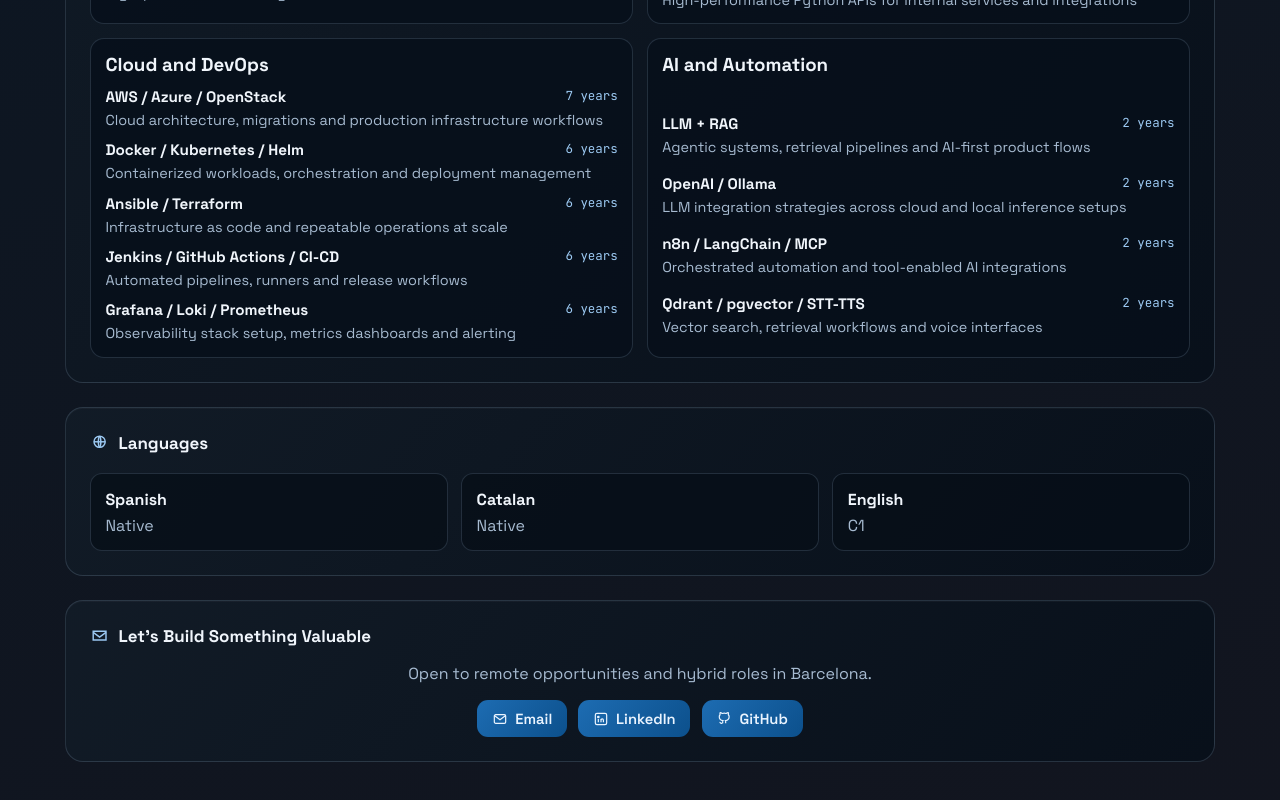
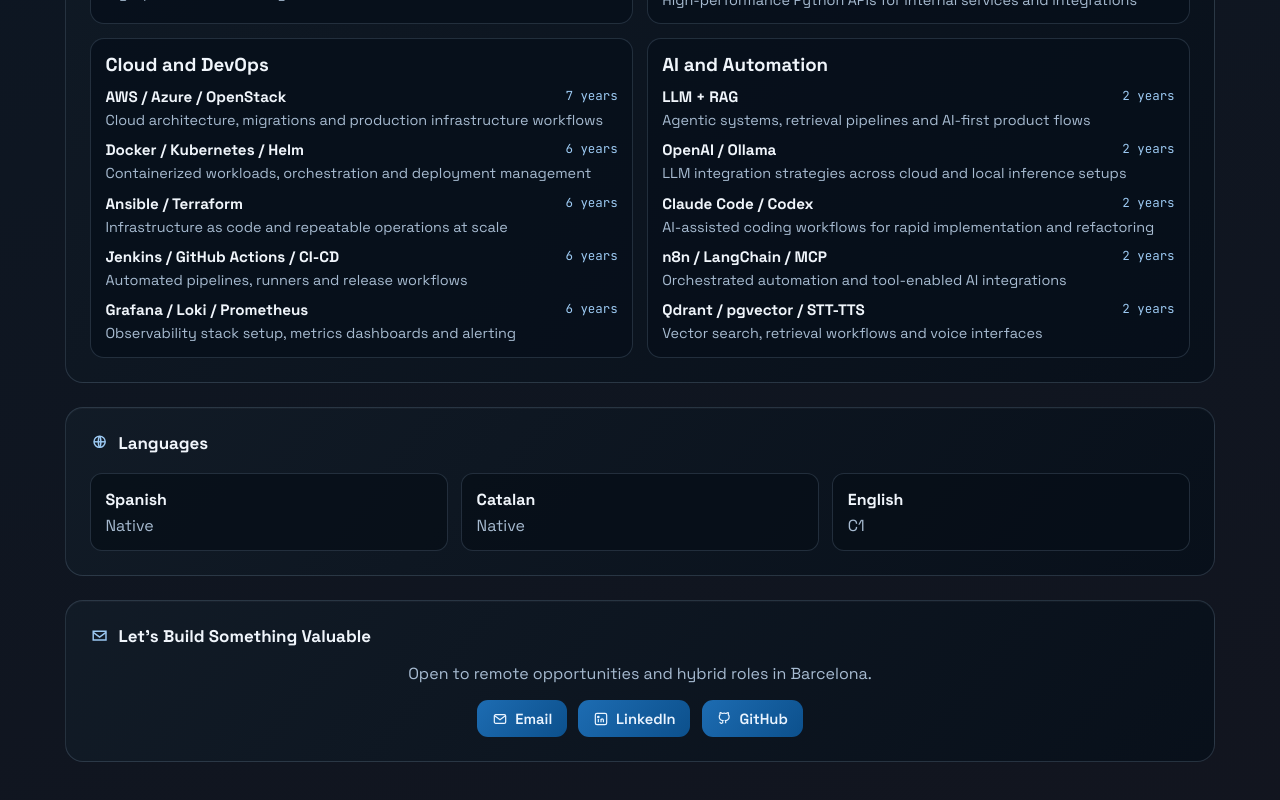
Before and after one commit to dsegoviat/resume, a Next.js app: page / in a window 1280 px wide. Shown: the part 3343-4143 px from the top of the page. Built offline with nearby package versions, Linux system fonts and the light colour scheme.

Commit message:
Add Claude Code and Codex to AI skills with 2 years

```diff
--- a/src/content/profile.ts
+++ b/src/content/profile.ts
@@ -48,6 +48,7 @@
     { name: "GitHub Actions", years: 2 },
     { name: "LLM + RAG", years: 2 },
     { name: "OpenAI / Ollama", years: 2 },
+    { name: "Claude Code / Codex", years: 2 },
     { name: "LangChain / n8n", years: 2 },
     { name: "Qdrant / pgvector", years: 2 },
     { name: "Whisper STT/TTS", years: 2 },
@@ -107,6 +108,7 @@
       },
       items: [
         { name: "OpenAI / Ollama", years: 2 },
+        { name: "Claude Code / Codex", years: 2 },
         { name: "LangChain / n8n", years: 2 },
         { name: "RAG (Qdrant / pgvector)", years: 2 },
         { name: "Whisper STT/TTS", years: 2 },
--- a/src/content/skills.ts
+++ b/src/content/skills.ts
@@ -164,6 +164,14 @@
         },
       },
       {
+        name: "Claude Code / Codex",
+        years: 2,
+        focus: {
+          en: "AI-assisted coding workflows for rapid implementation and refactoring",
+          es: "Flujos de desarrollo asistidos por IA para implementación y refactorización rápida",
+        },
+      },
+      {
         name: "n8n / LangChain / MCP",
         years: 2,
         focus: {
```
